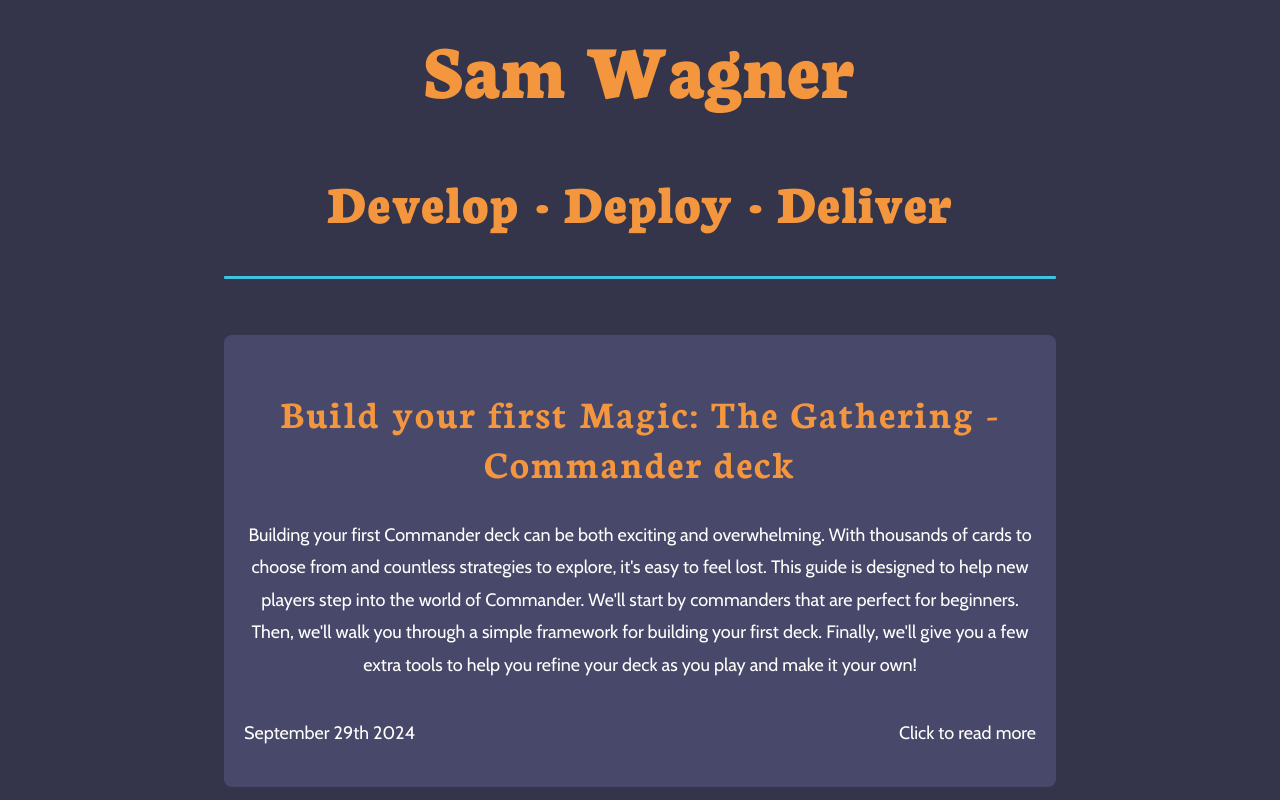
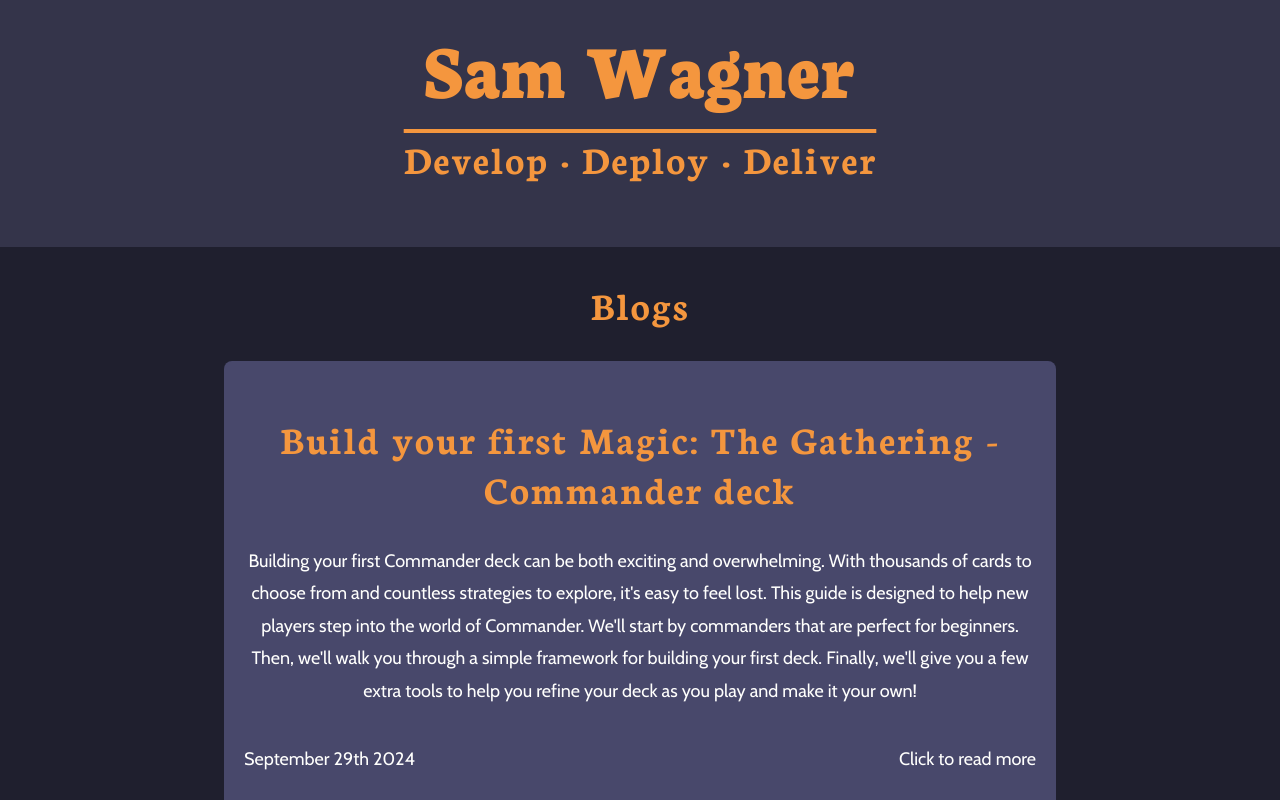
Before and after one commit to SamBWagner/port-flow, a Next.js app in the folder UI/: page / in a window 1280 px wide. Shown: the top 800 px of the page. Built offline with nearby package versions, Linux system fonts and the light colour scheme.

Commit message:
💄Alter design for more impact

```diff
--- a/UI/app/components/blogCard.js
+++ b/UI/app/components/blogCard.js
@@ -2,6 +2,7 @@
 import styles from "./blogCard.module.css";
 
 export default function BlogCard({
+  className,
   children,
   title,
   url,
@@ -9,7 +10,7 @@
   releaseDate,
 }) {
   return (
-    <Link href={url} className={styles.cardLink}>
+    <Link href={url} className={`${className} ${styles.cardLink}`}>
       <article className={styles.card}>
         <h2>{title}</h2>
         {children}
--- a/UI/app/components/header.js
+++ b/UI/app/components/header.js
@@ -1,9 +1,9 @@
-export default function Header() {
+export default function Header({className}) {
   return (
     <header>
       <h1
         id="heading-page-name"
-        className="container heading-page-name heading-name"
+        className={`heading-page-name heading-name ${className}`}
       >
         Sam Wagner
       </h1>
--- a/UI/app/first-commander-deck/page.jsx
+++ b/UI/app/first-commander-deck/page.jsx
@@ -6,8 +6,8 @@
 export default function Page() {
   return (
     <>
-      <Link href="/" className={"container" + style.headerLink}>
-        <Header />
+      <Link href="/" className={`${style.headerLink}`}>
+        <Header className={`container`} />
       </Link>
 
       <main>
--- a/UI/app/page.js
+++ b/UI/app/page.jsx
@@ -4,13 +4,14 @@
 
 export default function home() {
   return (
-    <main className={`container ${styles.mainContainer}`}>
-      <Header />
+    <main className={`${styles.mainContainer}`}>
+      <Header className={`${styles.header}`} />
 
       <h2 className={`${styles.byLine}`}>Develop · Deploy · Deliver</h2>
-      <hr className={`${styles.divider}`}></hr>
       <div className={`${styles.blogCardContainer}`}>
+        <h3 className={`container ${styles.blogContainerHeading}`}>Blogs</h3>
         <BlogCard
+          className={`container`}
           url="first-commander-deck"
           urlAria="navigate to the Build your first commander deck article"
           releaseDate={"September 29th 2024"}
@@ -29,6 +30,7 @@
         </BlogCard>
 
         <BlogCard
+          className={`container`}
           url="rust-game"
           urlAria="navigate to Learning Rust blog post"
           releaseDate={"December 10th 2023"}
@@ -43,7 +45,7 @@
         </BlogCard>
       </div>
 
-      <div className={`${styles.socials}`}>
+      <div className={`container ${styles.socials}`}>
         <p>
           GitHub: <a href="https://github.com/SamBWagner">@SamBWagner</a>
         </p>
--- a/UI/app/rust-game/page.jsx
+++ b/UI/app/rust-game/page.jsx
@@ -6,8 +6,8 @@
 export default function Page() {
   return (
     <>
-      <Link href="/" className={"container" + style.headerLink}>
-        <Header />
+      <Link href="/" className={`${style.headerLink}`}>
+        <Header className={`container`} />
       </Link>
 
       <main className={style.mainContainer}>
--- a/UI/app/styles.module.css
+++ b/UI/app/styles.module.css
@@ -1,46 +1,28 @@
 .mainContainer {
-    display: flex;
-    flex-direction: column;
-    justify-content: center;
     align-items: center;
     text-align: center;
     margin-top: auto;
     margin-bottom:auto;
-    width: auto;
 }
 
-.divider {
-    display: block;
-    width: 100%;
-    border: 0;
-    border-radius: 1px;
-    height: 3px;
-    background-color: var(--accent1);
-
-    animation: grow 0.4s ease-in-out forwards;
-    transform-origin: left;
+.header {
+    margin-bottom: 1rem;
 }
 
-@keyframes grow {
-    0% {
-        transform: scaleX(0);
-    }
-    100% {
-        transform: scaleX(1);
-    }
-
+.byLine {
+    font-weight: 600;
+    font-size: 2.5rem;
+    text-decoration: underline;
+    text-decoration-line: overline;
+    padding-bottom: 2rem;
 }
 
 .socials {
     display: flex;
     justify-content: center;
-
     margin-top: 3rem;
     padding: 0.5rem 1rem 0.5rem 1rem;
-
     gap: 1rem;
-    border-radius: var(--border-radius);
-    background-color: var(--background-color-darkened);
     flex-wrap: wrap;
 }
 
@@ -50,9 +32,16 @@
 }
 
 .blogCardContainer {
-    padding-top: 3rem;;
+    padding: 2rem;
+    padding-bottom: 4rem;
     display: flex;
     flex-direction: column;
     gap: 2rem;
     justify-content: center;
+    background-color: var(--background-color-darkened);
 }
+
+.blogContainerHeading {
+    margin-top: 0;
+    margin-bottom: 0;
+}
```
